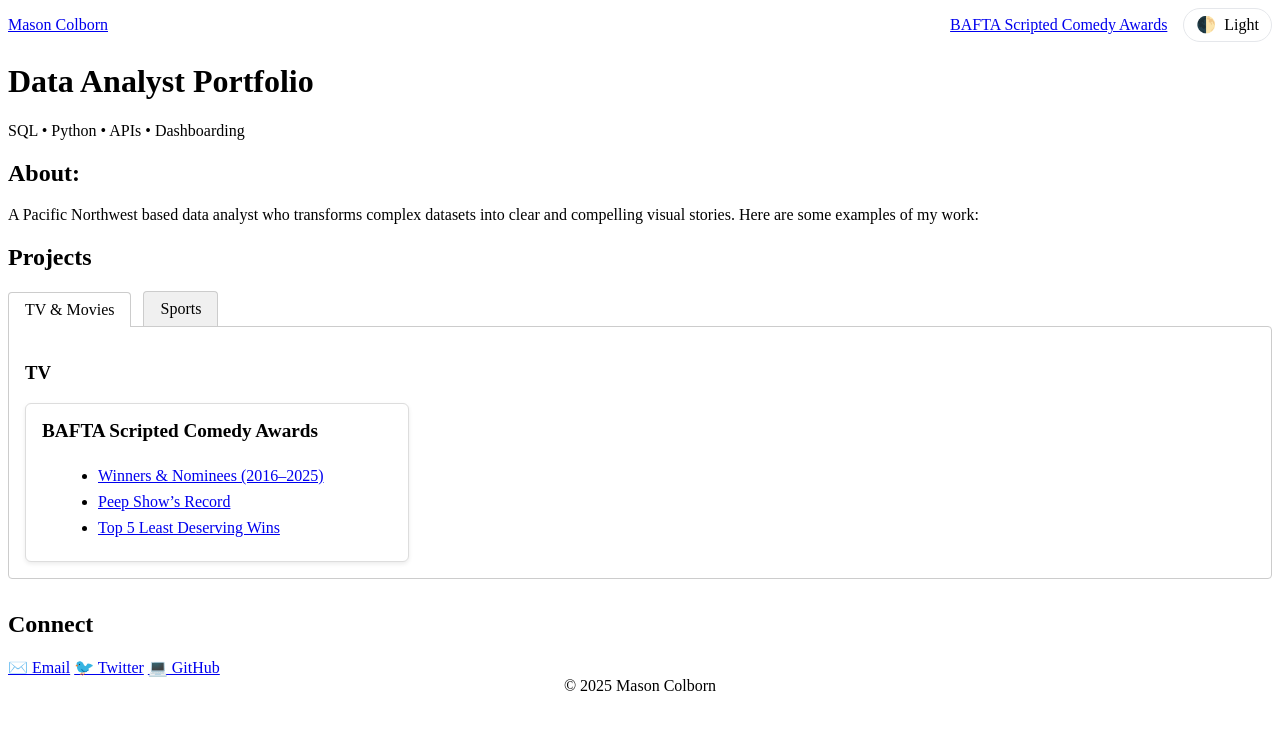
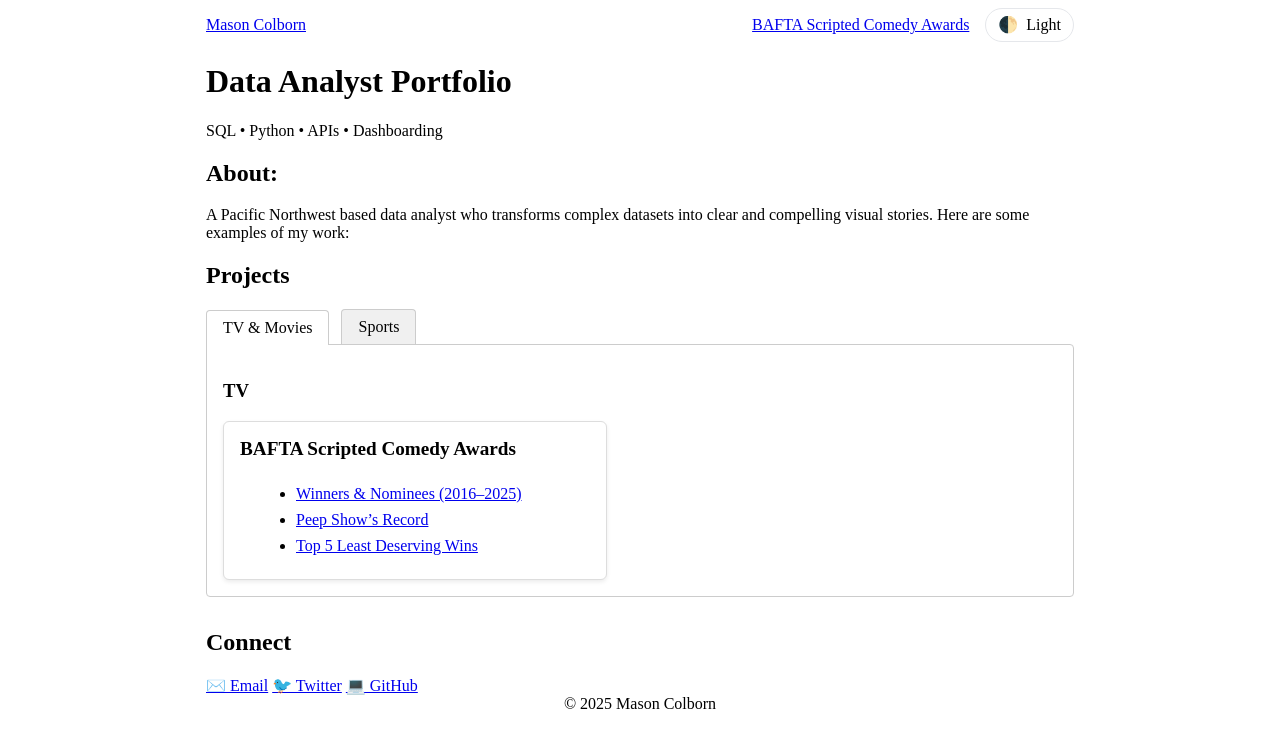
Before and after one commit to relaxedmason/bafta-scripted-comedy-portfolio, a Jekyll site: the page built from index.md, in a window 1280 px wide. Shown: the top 748 px of the page. Built offline with Jekyll 4.4.1, drawn with Linux system fonts in a browser that asks for light colours; a script that is not in the unit is left out; our own code applies the rules of GitHub Pages for plain Markdown files.

Commit message:
Update custom.css

```diff
--- a/assets/css/custom.css
+++ b/assets/css/custom.css
@@ -114,3 +114,41 @@
   }
   html:not([data-theme="light"]) a{ color:#9ecbff; }
 }
+/* Strongly clamp the site containers and center them */
+.site-header > .wrapper,
+.page-content  > .wrapper,
+.site-footer > .wrapper {
+  max-width: 900px;      /* your preferred width */
+  margin-left: auto;
+  margin-right: auto;
+  width: 100%;
+  box-sizing: border-box;
+  padding-left: 1rem;    /* comfy side padding */
+  padding-right: 1rem;
+}
+
+/* Center typical page titles/sections when you want it */
+.page-header h1,
+.page-header .subtitle {
+  text-align: center;
+}
+
+/* Keep images nicely sized within the content column */
+.page-content .wrapper img,
+.page-content .wrapper picture,
+.page-content .wrapper svg,
+.page-content .wrapper canvas {
+  display: block;
+  height: auto;
+  max-width: 100%;
+  margin-left: auto;
+  margin-right: auto;    /* centers images that aren't full width */
+}
+
+/* Optional: only full-bleed when you explicitly ask for it */
+.full-bleed {
+  width: 100vw;
+  max-width: 100vw;
+  margin-left: 50%;
+  transform: translateX(-50%);
+}
```
